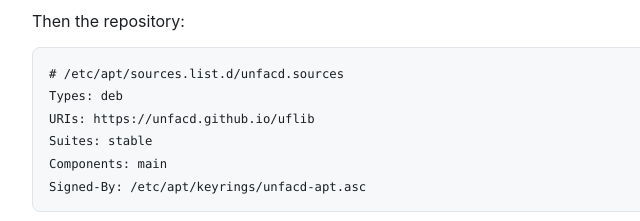
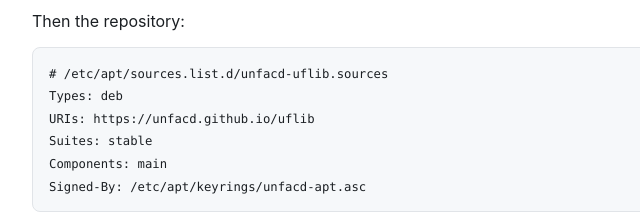
Before and after one commit to unfacd/uflib, a plain HTML site: page index.html in a window 1280 px wide. Shown: the part 464-685 px from the top of the page, 260-900 px from the left. Drawn offline with Linux system fonts and the light colour scheme.

```diff
--- a/index.html
+++ b/index.html
@@ -70,7 +70,7 @@
   | sudo tee /etc/apt/keyrings/unfacd-apt.asc &gt;/dev/null</code></pre>
 
     <p>Then the repository:</p>
-<pre><code># /etc/apt/sources.list.d/unfacd.sources
+<pre><code># /etc/apt/sources.list.d/unfacd-uflib.sources
 Types: deb
 URIs: https://unfacd.github.io/uflib
 Suites: stable
```
Also changed, not shown: 7 other files.
